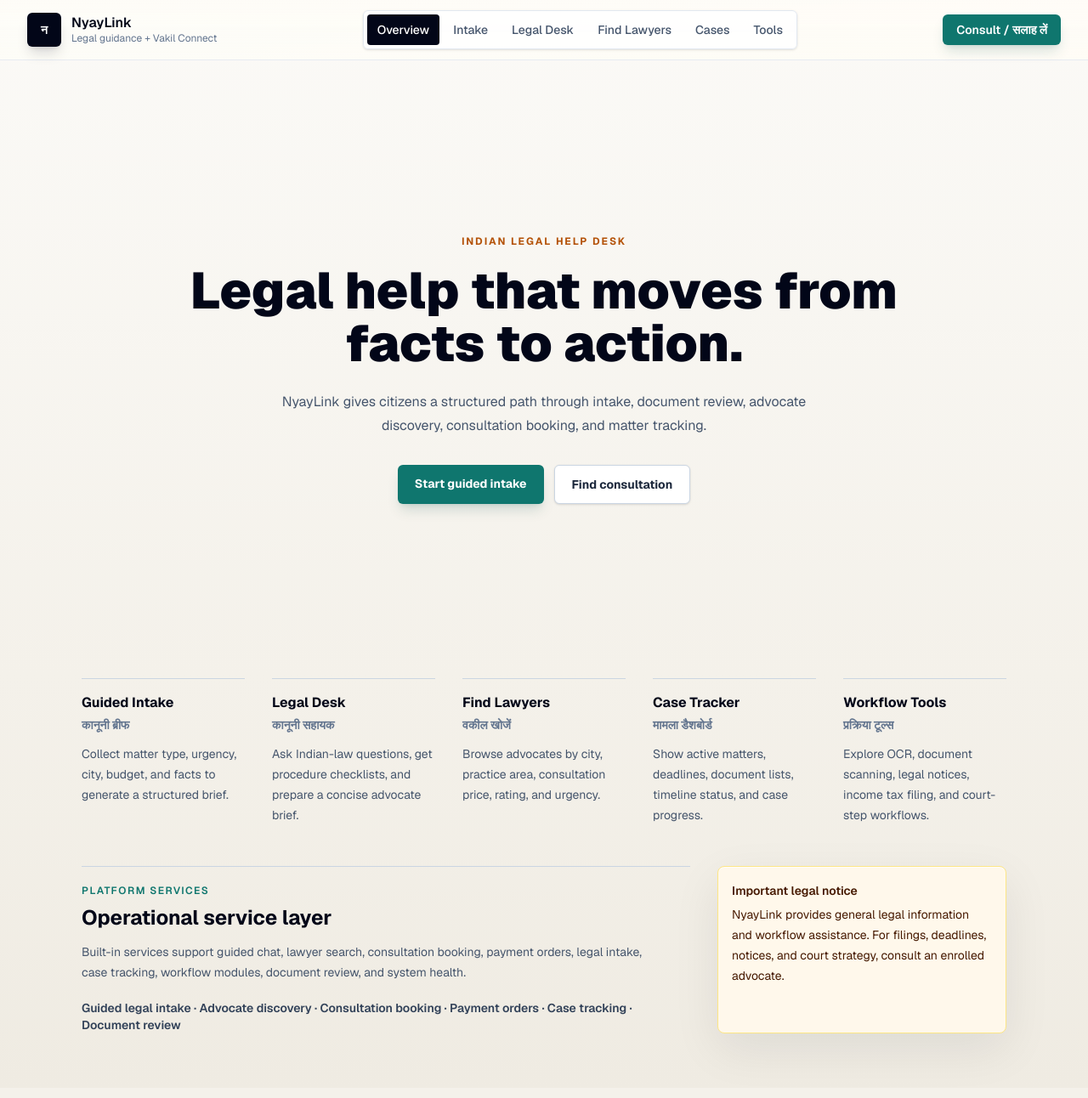
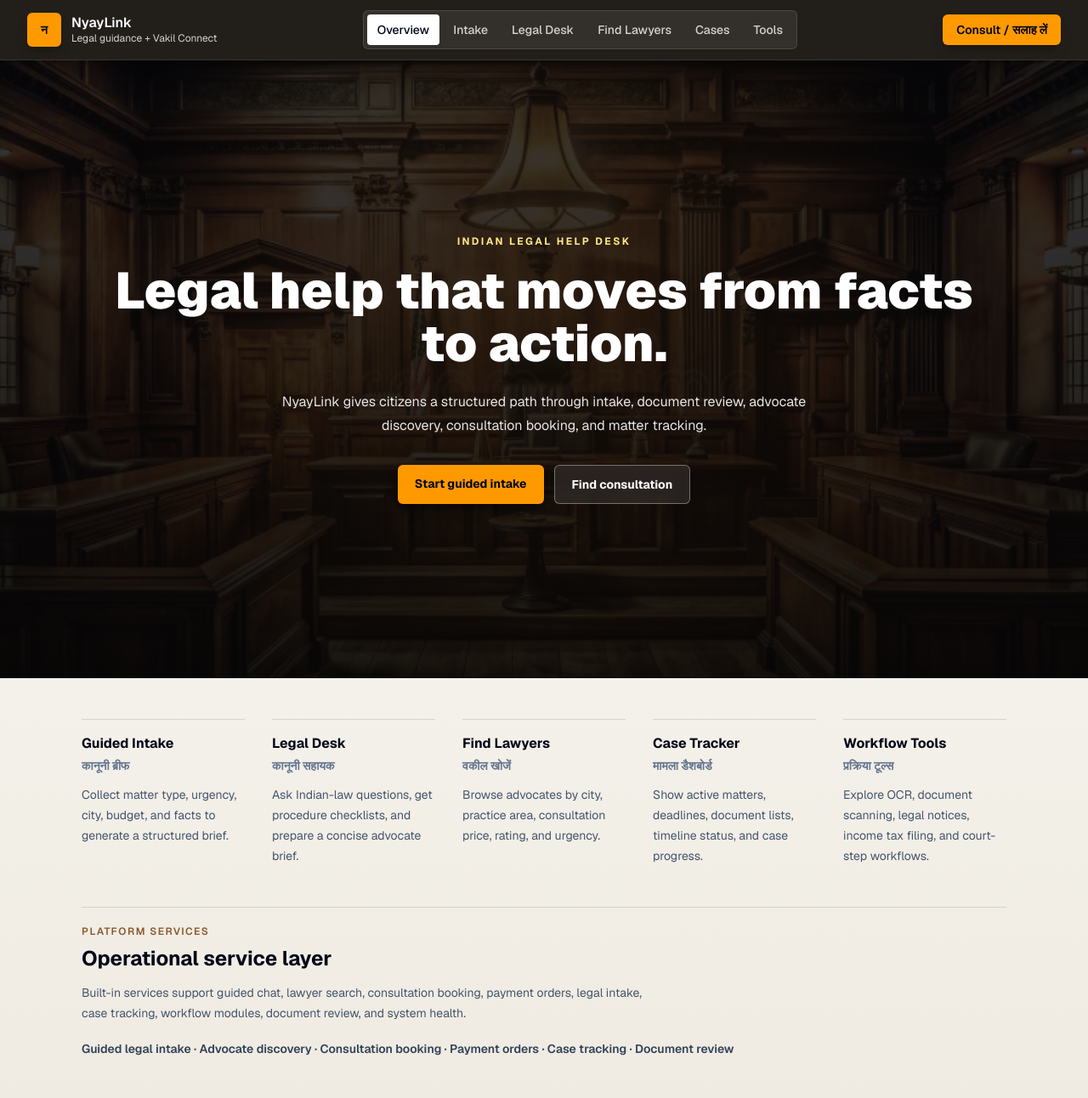
Before and after one commit to farzeenilyaszargar/Caseway, a Next.js app: page / in a window 1280 px wide. Shown: the top 1292 px of the page at 85% size. Built offline with nearby package versions, Linux system fonts and the light colour scheme.

Commit message:
Add dark courtroom home hero

```diff
--- a/app/components/AppShell.tsx
+++ b/app/components/AppShell.tsx
@@ -14,26 +14,47 @@ const navItems = [
 
 export function AppShell({ children }: Readonly<{ children: React.ReactNode }>) {
   const pathname = usePathname();
+  const isHome = pathname === "/";
 
   return (
     <main className="app-canvas min-h-screen text-slate-950">
-      <header className="topbar sticky top-0 z-20 border-b border-slate-200/80 backdrop-blur-xl">
+      <header
+        className={`sticky top-0 z-20 border-b backdrop-blur-xl ${
+          isHome ? "border-white/10 bg-[#100b07]/92 text-white" : "topbar border-slate-200/80"
+        }`}
+      >
         <div className="mx-auto flex max-w-7xl items-center justify-between gap-4 px-4 py-3 sm:px-6 lg:px-8">
           <Link className="flex items-center gap-3" href="/">
-            <div className="grid h-10 w-10 place-items-center rounded-md bg-slate-950 text-sm font-bold text-white shadow-lg shadow-slate-950/15">
+            <div
+              className={`grid h-10 w-10 place-items-center rounded-md text-sm font-bold shadow-lg ${
+                isHome ? "bg-amber-500 text-slate-950 shadow-black/20" : "bg-slate-950 text-white shadow-slate-950/15"
+              }`}
+            >
               न
             </div>
             <div>
               <p className="text-base font-semibold leading-tight">NyayLink</p>
-              <p className="text-xs text-slate-500">Legal guidance + Vakil Connect</p>
+              <p className={`text-xs ${isHome ? "text-stone-300" : "text-slate-500"}`}>
+                Legal guidance + Vakil Connect
+              </p>
             </div>
           </Link>
-          <nav className="hidden items-center gap-1 rounded-md border border-slate-200 bg-white/88 p-1 text-sm font-medium text-slate-600 shadow-sm md:flex">
+          <nav
+            className={`hidden items-center gap-1 rounded-md border p-1 text-sm font-medium shadow-sm md:flex ${
+              isHome ? "border-white/12 bg-white/8 text-stone-300" : "border-slate-200 bg-white/88 text-slate-600"
+            }`}
+          >
             {navItems.map((item) => (
               <Link
                 key={item.href}
                 className={`rounded px-3 py-2 ${
-                  pathname === item.href ? "bg-slate-950 text-white" : "hover:bg-slate-100"
+                  pathname === item.href
+                    ? isHome
+                      ? "bg-white text-slate-950"
+                      : "bg-slate-950 text-white"
+                    : isHome
+                      ? "hover:bg-white/10 hover:text-white"
+                      : "hover:bg-slate-100"
                 }`}
                 href={item.href}
               >
@@ -42,18 +63,32 @@ export function AppShell({ children }: Readonly<{ children: React.ReactNode }>)
             ))}
           </nav>
           <Link
-            className="rounded-md bg-[#0f766e] px-4 py-2 text-sm font-semibold text-white shadow-lg shadow-teal-900/15 transition hover:bg-[#0b625c]"
+            className={`rounded-md px-4 py-2 text-sm font-semibold shadow-lg transition ${
+              isHome
+                ? "bg-amber-500 text-slate-950 shadow-black/20 hover:bg-amber-400"
+                : "bg-[#0f766e] text-white shadow-teal-900/15 hover:bg-[#0b625c]"
+            }`}
             href="/lawyers"
           >
             Consult / सलाह लें
           </Link>
         </div>
-        <nav className="flex gap-2 overflow-x-auto border-t border-slate-200 px-4 py-2 text-sm font-semibold text-slate-600 md:hidden">
+        <nav
+          className={`flex gap-2 overflow-x-auto border-t px-4 py-2 text-sm font-semibold md:hidden ${
+            isHome ? "border-white/10 text-stone-300" : "border-slate-200 text-slate-600"
+          }`}
+        >
           {navItems.map((item) => (
             <Link
               key={item.href}
               className={`shrink-0 rounded-md px-3 py-2 ${
-                pathname === item.href ? "bg-slate-950 text-white" : "bg-white"
+                pathname === item.href
+                  ? isHome
+                    ? "bg-white text-slate-950"
+                    : "bg-slate-950 text-white"
+                  : isHome
+                    ? "bg-white/8 text-stone-200"
+                    : "bg-white"
               }`}
               href={item.href}
             >
--- a/app/page.tsx
+++ b/app/page.tsx
@@ -1,5 +1,5 @@
 import Link from "next/link";
-import { AppShell, LegalDisclaimer } from "./components/AppShell";
+import { AppShell } from "./components/AppShell";
 
 const sections = [
   {
@@ -51,33 +51,41 @@ const platformCapabilities = [
 export default function Home() {
   return (
     <AppShell>
-      <section className="home-minimal mx-auto flex max-w-5xl flex-col items-center justify-center px-4 py-14 text-center sm:px-6 lg:px-8">
-        <p className="text-xs font-bold uppercase tracking-[0.16em] text-[#b45309]">
+      <section className="relative flex min-h-[calc(100vh-73px)] items-center justify-center overflow-hidden bg-slate-950 px-4 py-16 text-center text-white sm:px-6 lg:px-8">
+        <div
+          className="absolute inset-0 bg-cover bg-center opacity-48"
+          style={{ backgroundImage: "url('/courtroom-bg.png')" }}
+          aria-hidden="true"
+        />
+        <div className="absolute inset-0 bg-[linear-gradient(180deg,rgb(7_6_4/0.58),rgb(7_6_4/0.82)),radial-gradient(circle_at_50%_42%,rgb(217_119_6/0.20),transparent_34rem)]" aria-hidden="true" />
+        <div className="relative z-10 mx-auto max-w-5xl">
+          <p className="text-xs font-bold uppercase tracking-[0.2em] text-amber-200">
             Indian legal help desk
           </p>
-        <h1 className="mt-5 max-w-4xl text-4xl font-black leading-[1.02] tracking-normal text-slate-950 sm:text-6xl">
+          <h1 className="mt-5 text-4xl font-black leading-[1.02] tracking-normal text-white sm:text-6xl">
             Legal help that moves from facts to action.
           </h1>
-        <p className="mt-6 max-w-2xl text-base leading-7 text-slate-600">
+          <p className="mx-auto mt-6 max-w-2xl text-base leading-7 text-stone-200">
             NyayLink gives citizens a structured path through intake, document review, advocate
             discovery, consultation booking, and matter tracking.
           </p>
           <div className="mt-8 flex flex-wrap justify-center gap-3">
-          <Link className="rounded-md bg-[#0f766e] px-5 py-3 text-sm font-bold text-white shadow-lg shadow-teal-900/15 transition hover:bg-[#0b625c]" href="/intake">
+            <Link className="rounded-md bg-amber-500 px-5 py-3 text-sm font-bold text-slate-950 shadow-lg shadow-black/25 transition hover:bg-amber-400" href="/intake">
               Start guided intake
             </Link>
-          <Link className="rounded-md border border-slate-300 bg-white px-5 py-3 text-sm font-bold text-slate-800 shadow-sm transition hover:border-slate-500" href="/lawyers">
+            <Link className="rounded-md border border-white/35 bg-white/10 px-5 py-3 text-sm font-bold text-white backdrop-blur transition hover:bg-white/18" href="/lawyers">
               Find consultation
             </Link>
           </div>
+        </div>
       </section>
 
-      <section className="mx-auto grid max-w-6xl gap-x-8 gap-y-7 px-4 pb-12 sm:grid-cols-2 sm:px-6 lg:grid-cols-5 lg:px-8">
+      <section className="mx-auto grid max-w-6xl gap-x-8 gap-y-7 px-4 py-12 sm:grid-cols-2 sm:px-6 lg:grid-cols-5 lg:px-8">
         {sections.map((section) => (
           <Link
             key={section.href}
             href={section.href}
-            className="border-t border-slate-300 pt-4 text-left transition hover:border-[#0f766e]"
+            className="border-t border-stone-300 pt-4 text-left transition hover:border-[#8b5a2b]"
           >
             <h2 className="text-base font-bold">{section.title}</h2>
             <p className="mt-1 text-sm font-semibold text-slate-500">{section.hindi}</p>
@@ -86,9 +94,9 @@ export default function Home() {
         ))}
       </section>
 
-      <section className="mx-auto grid max-w-6xl gap-8 px-4 pb-16 sm:px-6 lg:grid-cols-[1fr_340px] lg:px-8">
-        <div className="border-t border-slate-300 pt-5">
-          <p className="text-xs font-semibold uppercase tracking-[0.12em] text-[#0f766e]">
+      <section className="mx-auto max-w-6xl px-4 pb-16 sm:px-6 lg:px-8">
+        <div className="border-t border-stone-300 pt-5">
+          <p className="text-xs font-semibold uppercase tracking-[0.12em] text-[#8b5a2b]">
             Platform services
           </p>
           <h2 className="mt-2 text-2xl font-bold">Operational service layer</h2>
@@ -101,7 +109,6 @@ export default function Home() {
             {platformCapabilities.join(" · ")}
           </p>
         </div>
-        <LegalDisclaimer />
       </section>
     </AppShell>
   );
```
Also changed, not shown: public/courtroom-bg.png (added). Lines whose indentation alone changed are shown as unchanged.
